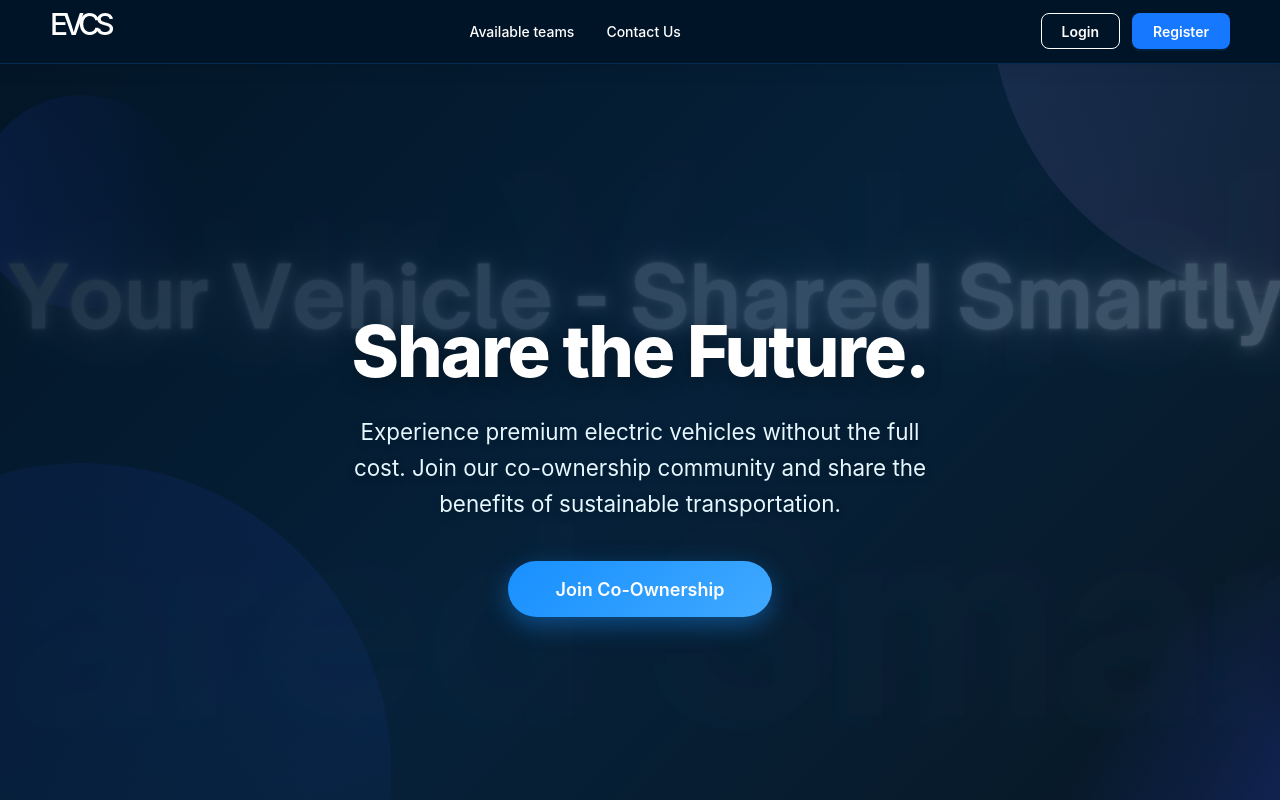
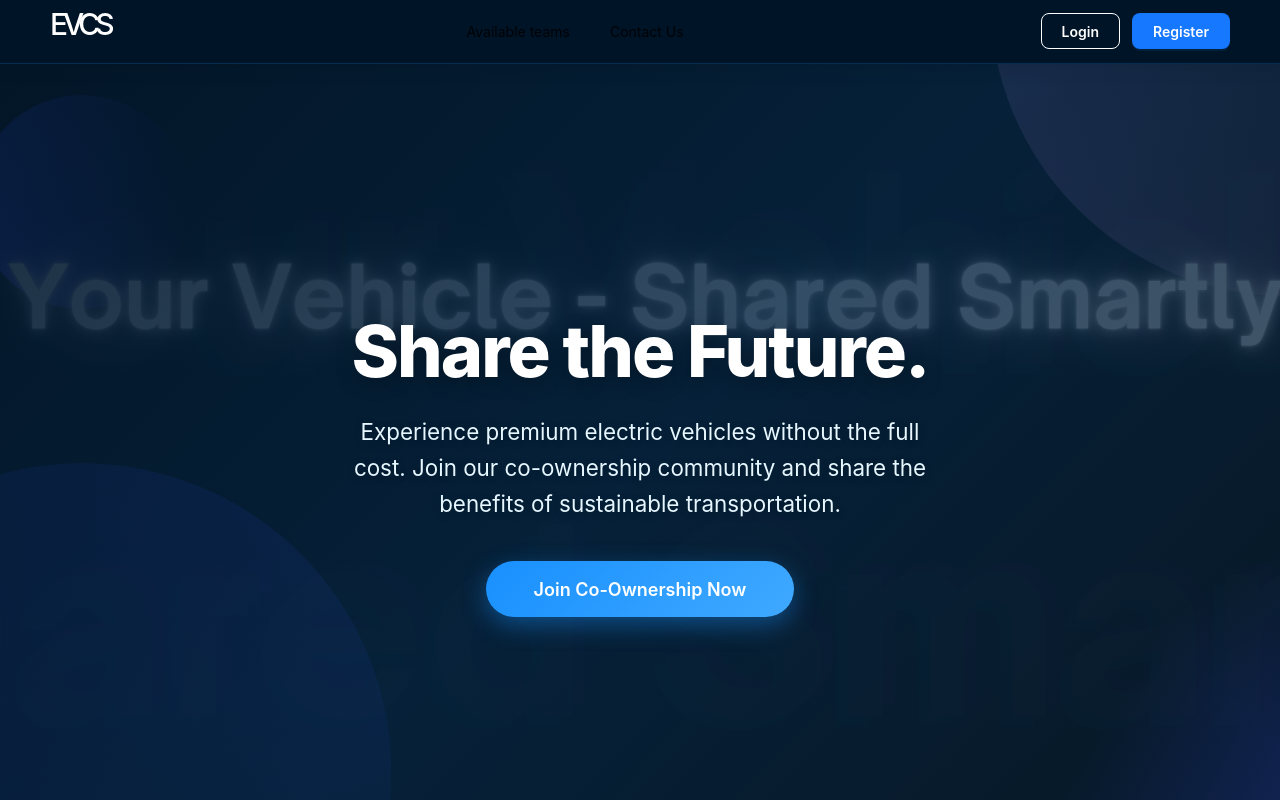
Before and after one commit to fogit-hd/SWP391_Project, a React (Vite) app in the folder FE/SWP391_FE/: page / in a window 1280 px wide. Shown: the top 800 px of the page. Built offline with nearby package versions, Linux system fonts and the light colour scheme.

Commit message:
Add Contract page and update navigation in Homepage

```diff
--- a/FE/SWP391_FE/src/App.jsx
+++ b/FE/SWP391_FE/src/App.jsx
@@ -7,6 +7,7 @@ import LoginPage from "/src/pages/login";
 import RegisterPage from "/src/pages/register";
 import Dashboard from "/src/pages/admin/dashboard";
 import TermsPage from "/src/pages/terms";
+import Contract from "./pages/econtract";
 
 function App() {
   const router = createBrowserRouter([
@@ -42,6 +43,10 @@ function App() {
       path: "/terms",
       element: <TermsPage />,
     },
+    {
+      path: "/contract",
+      element: <Contract />,
+    },
   ]);
 
   return (
--- /dev/null
+++ b/FE/SWP391_FE/src/pages/econtract/index.jsx
@@ -0,0 +1,5 @@
+const Contract = () => {
+  return <div>Contract Page</div>;
+};
+
+export default Contract;
--- a/FE/SWP391_FE/src/pages/home/index.jsx
+++ b/FE/SWP391_FE/src/pages/home/index.jsx
@@ -95,15 +95,18 @@ const Homepage = () => {
           EVCS
         </Title>
 
-        <Menu
-          theme="dark"
-          mode="horizontal"
-          className="nav-menu"
-          items={[
-            { key: "available", label: "Available teams" },
-            { key: "contact", label: "Contact Us" },
-          ]}
-        />
+        <Space className="nav-menu">
+          <Link to="/available">
+            <Button type="text" className="nav-menu-button">
+              Available teams
+            </Button>
+          </Link>
+          <Link to="/contact">
+            <Button type="text" className="nav-menu-button">
+              Contact Us
+            </Button>
+          </Link>
+        </Space>
 
         <Space className="header-actions">
           {account ? (
@@ -147,9 +150,11 @@ const Homepage = () => {
               our co-ownership community and share the benefits of sustainable
               transportation.
             </Paragraph>
-            <Button type="primary" size="large" className="hero-cta">
-              Join Co-Ownership
-            </Button>
+            <Link to="/contract">
+              <Button type="primary" size="large" className="hero-cta">
+                Join Co-Ownership Now
+              </Button>
+            </Link>
           </div>
         </div>
 
```
